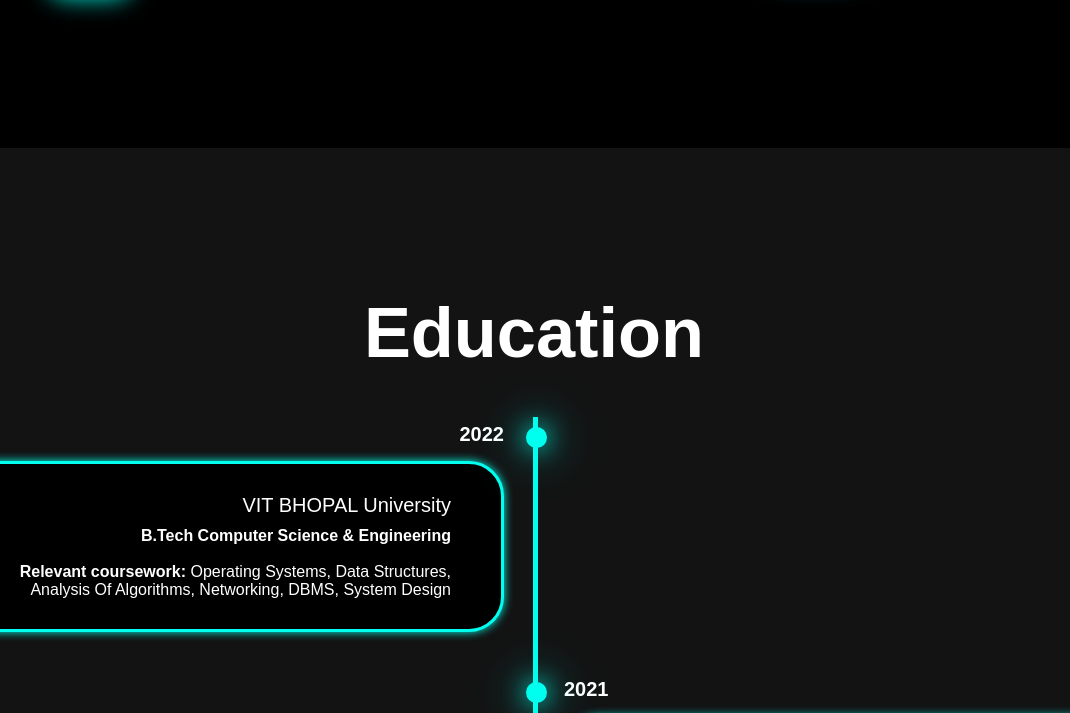
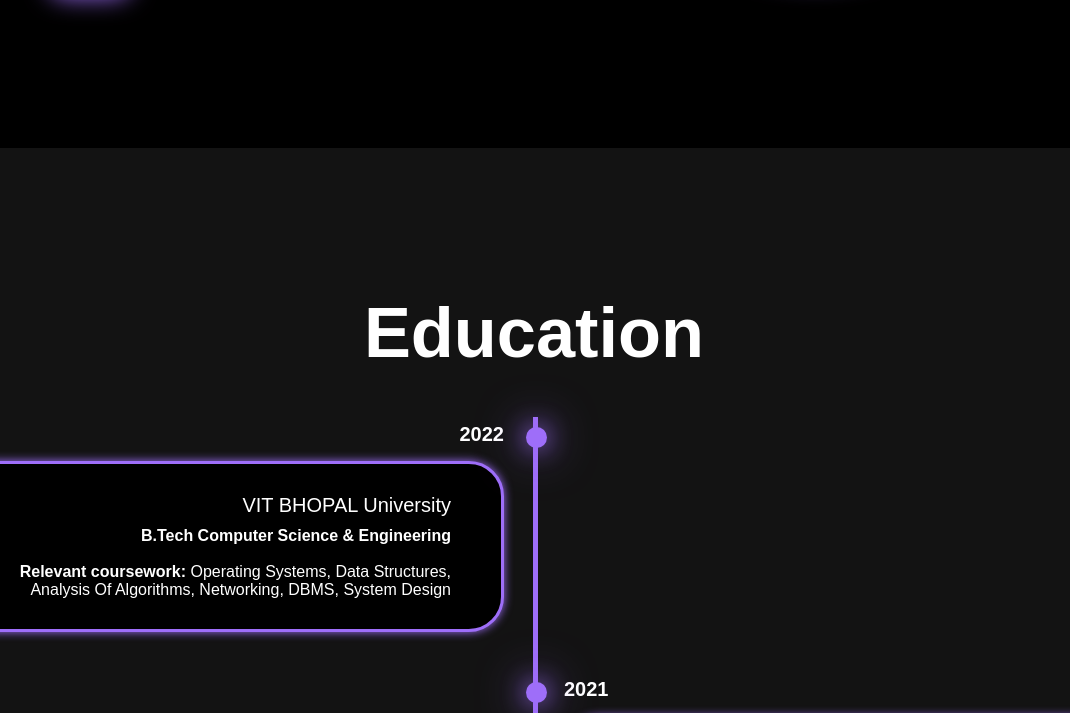
Before and after one commit to abhiinavjain/portfolio, a website: page portfolio website/index.html in a window 1280 px wide. Shown: the part 652-1365 px from the top of the page, without its empty margins (106-1176 px from the left). Drawn offline with nearby package versions, Linux system fonts and the light colour scheme.

Commit message:
Update style.css

```diff
--- a/portfolio website/style.css
+++ b/portfolio website/style.css
@@ -14,7 +14,8 @@
     --bg-color: black;
     --second-bg-color:#131313;
     --text-color: white;
-    --main-color: #00ffee;
+    --main-color: #9e6ef9;
+
 
 }
 
```
